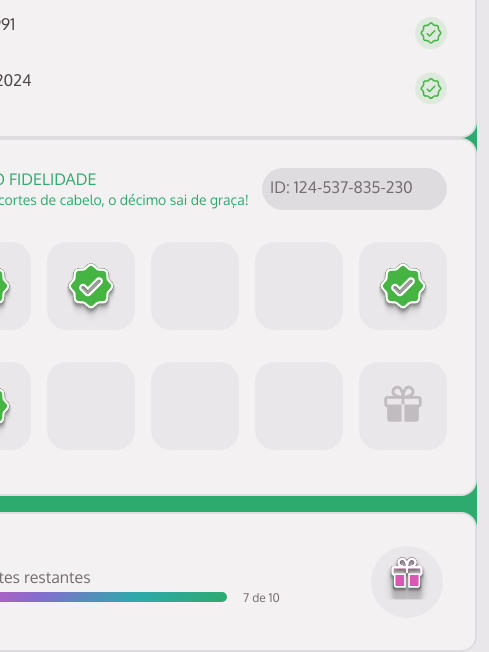
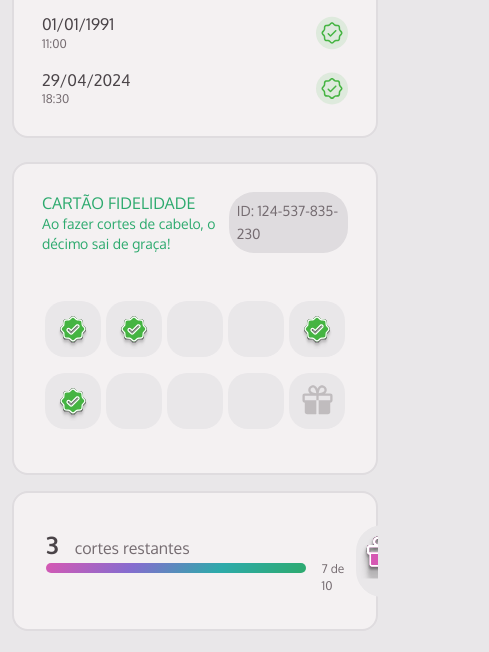
Before and after one commit to JoseGustavoCabralMello/MBA-projetorMemberClub, a website built with webpack: page index.html in a window 390 px wide. Shown: the part 466-1118 px from the top of the page, 489 px wide, since content can reach past the window. Built offline with nearby package versions, Linux system fonts and the light colour scheme.

Commit message:
layout finished

```diff
--- a/src/style/card.css
+++ b/src/style/card.css
@@ -26,22 +26,24 @@
 }
 
 #user-id {
+  display: flex;
+  align-items: center;
+  justify-content: center;
+
   width: 185px;
   background: var(--gray-300);
   border-radius: 25px;
   padding: 0.5rem;
-
 }
 
 #seals {
   display: grid;
-  grid-template: auto / auto auto auto auto auto;
-  align-items: center;
+  grid-template-areas:
+  "a b c d e"
+  "f g h j i";
   justify-content: space-around;
-  gap: 1rem;
-
+  padding-top: 1rem;
 }
-
 
 .seal {
   padding: 0.5rem;
@@ -51,13 +53,27 @@
 
   display: flex;
 
-
   width: 5.5rem;
   height: 5.5rem;
 }
 
 .seal:last-child {
   padding: 1.3rem;
+  }
+
+@media (max-width: 940px) {
+  .seal {
+    width: 3.5rem;
+    height: 3.5rem;
+  }
+
+  .seal:last-child {
+    padding: 0.6rem;
+    }
+
+  #user-id {
+   font-size: 14px;
+  }
 }
 
 #progress {
--- a/src/style/global.css
+++ b/src/style/global.css
@@ -43,12 +43,20 @@
   border-radius: 5px;
 }
 
-
 body {
   width: 100%;
   height: 100vh;
 
+  display: flex;
+  flex-direction: column;
+  align-items: center;
+
   background-color: var(--gray-200);
+}
+
+.container {
+  width: 100%;
+
   display: flex;
   flex-direction: column;
   align-items: center;
@@ -59,37 +67,17 @@ body {
 }
 
 main {
-  /* width: 80%;
+  width: 100%;
   max-width: 1280px;
-  height: 80%; */
 
   display: grid;
-  /*
   grid-template-columns: 1fr 2fr;
-
-  gap: 1.5rem; */
-
-  /*
-  grid-template-rows: calc(100vh - 1.5rem);
-  grid-template-areas: "form schedule";
-
-  padding: 0.75rem;
-
-
-  display: flex;
-
-  flex: 1;
-  */
-
-
+  gap: 1.5rem;
+  padding: .75rem;
 }
 
-.container {
-  display: grid;
-  grid-template-columns: auto 2fr;
-  grid-template-rows: calc(100vh - 1.5rem);
-
-  padding: 0.75rem;
+section{
+  overflow: hidden;
 }
 
 header {
@@ -106,23 +94,8 @@ header {
   margin-bottom: 2rem;
 }
 
-
-
-
-@media (max-width: 840px) {
+@media (max-width: 940px) {
   main {
-    background-color: #2DAA6E;
-    display: grid;
-    grid-template-columns: auto;
-
+    grid-template-columns: 1fr;
   }
 }
-
-/*
-section {
-  display: flex;
-  flex: 1;
-  gap: 1.25rem;
-  padding-bottom: 2rem;
-}
-*/
```
Also changed, not shown: dist/index.html. Lines whose indentation alone changed are shown as unchanged.
